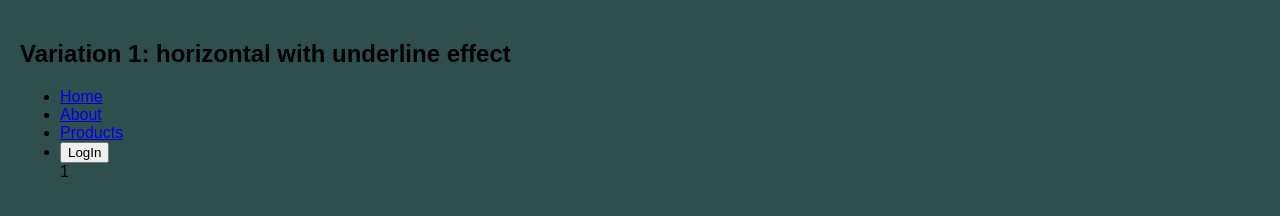
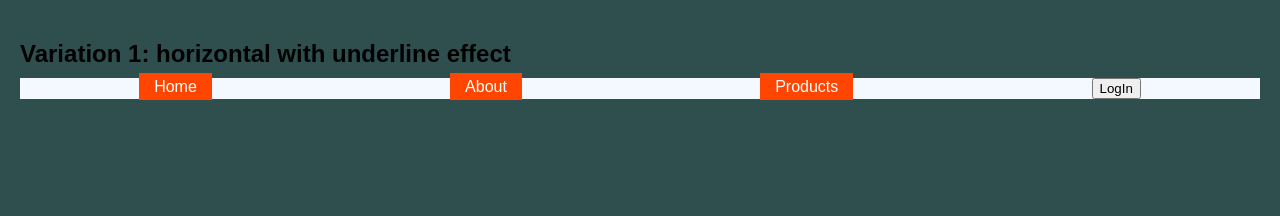
Before and after one commit to tanvir-talha058/Complete-WebDev, a plain HTML site: page login page/navbar/nav.html in a window 1280 px wide. Drawn offline with Linux system fonts and the light colour scheme.

Commit message:
animation added

```diff
--- a/login page/navbar/nav.html
+++ b/login page/navbar/nav.html
@@ -11,6 +11,54 @@
             padding: 20px;
             background-color: darkslategrey;
         }
+
+        .nav-container{
+            margin-bottom: 40px;
+        }
+        h2{
+            margin-bottom: 10px;
+        }
+        .nav1{
+            background-color: #f3f9ff;
+
+        }
+
+        .nav1 ul{
+            list-style-type: none;
+            margin: 0;
+            padding: 0;
+            display: flex;
+            justify-content: space-around;
+        }
+        .nav1 li{
+            display: inline;
+
+
+        }
+        .nav1 a{
+            text-decoration: none;
+            color: white;
+            background-color: orangered;
+            padding: 5px 15px;
+            position: relative;
+        }
+
+        .nav1 a::after{
+            content: "abc";
+            position:absolute;
+            bottom: 0;
+            left: 0;
+            background-color: blueviolet;
+            height: 2px;
+            width: 100%;
+            transform: scaleX(0);
+            transition: 0.3s ease-in-out;
+        }
+
+        .nav1 a:hover::after{
+            transform:scaleX(1) ;
+
+        }
     </style>
 </head>
 <body>
@@ -21,7 +69,7 @@
                 <li><a href="#">Home</a></li>
                 <li><a href="#">About</a></li>
                 <li><a href="#">Products</a></li>
-                <li><button class="login-btn">LogIn</button></li>1
+                <li><button class="login-btn">LogIn</button></li>
             </ul>
         </nav>
     </div>
```
